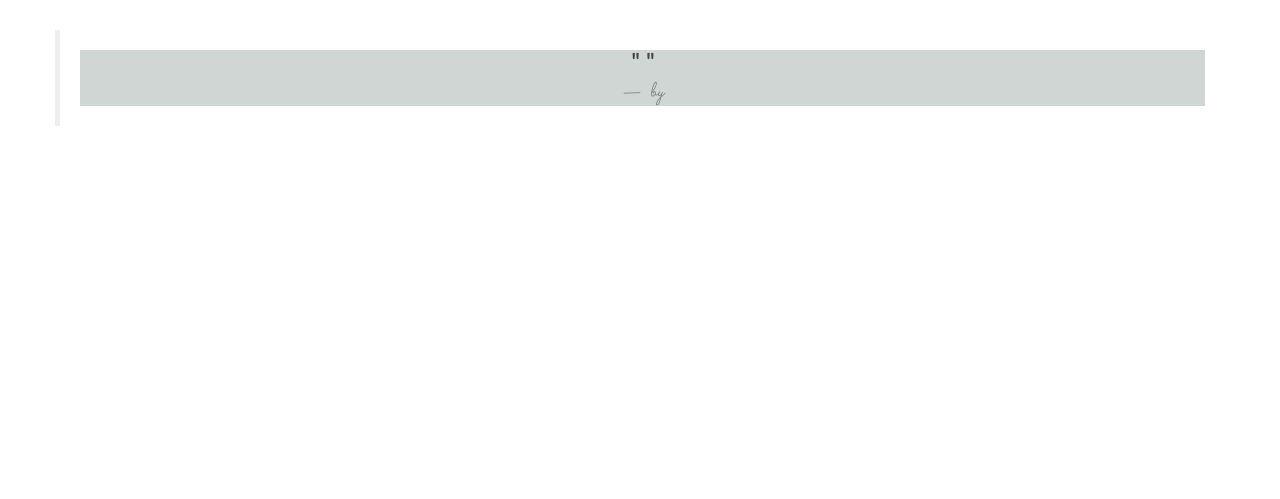
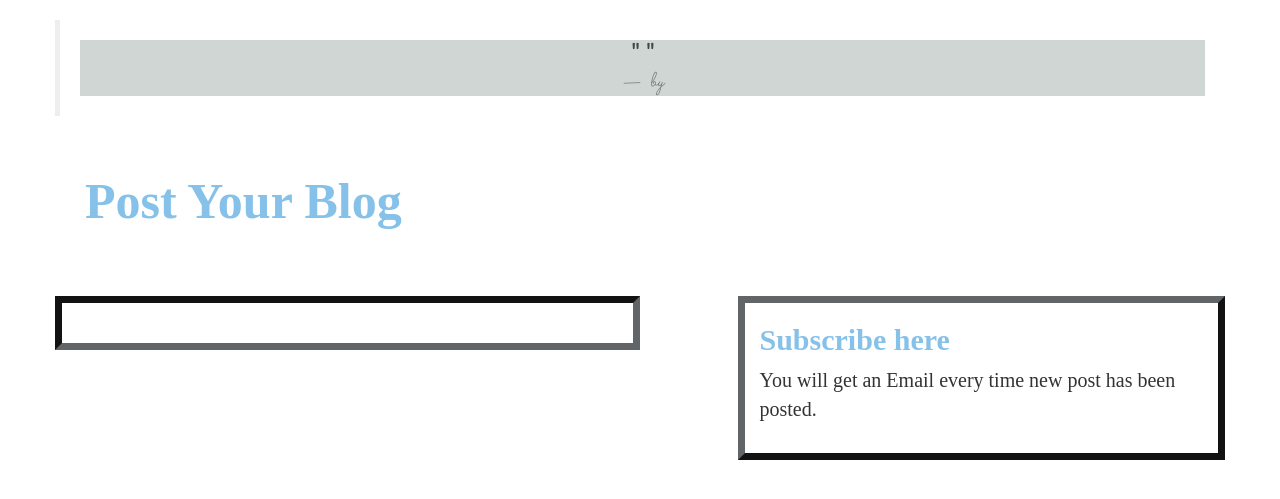
Before and after one commit to VenesaOkuna/Blog, a Python web app: template app/templates/index.html in a window 1280 px wide. Shown: the part 137-636 px from the top of the page. Run offline with Jinja, Linux system fonts and the light colour scheme; the template is opened without the code that fills it, so the values that code supplies are empty; some libraries are stand-ins or nearby versions; some web fonts are replaced.

Commit message:
display blogs

```diff
--- a/app/templates/index.html
+++ b/app/templates/index.html
@@ -11,11 +11,6 @@
 {% endblock %}
 <body>
 {% block content %}
-
-<div class="container">
-    <p></p>
-</div>
-
 <div class="container">
     <div class="row">
         <blockquote class="quotes text-center text-lg">
@@ -24,6 +19,21 @@
         </blockquote>
     </div>
 
+    <br> <br>
+    <a class="navbar-brand" href="blog/new" style="font-family: 'Josefin Slab', serif; font-size: 50px; color: #85C1E9" ><strong> Post Your Blog </strong></a> <br> <br> <br> <br> <br><br>
+    <div class="row">
+    <div class="col-md-6" style="border-style: inset;border-width: 7px; border-color: #626567">
+        {{macro.displayBlogs(blogs)}}  <br><br>
+    </div>
+        <div class="col-md-1"></div>
+        <div class="col-md-5" style="border-style: outset;border-width: 7px; border-color: #626567">
+            <h2 style="font-family: 'Josefin Slab', serif; font-size: 30px; color: #85C1E9"><strong> Subscribe here </strong> </h2>
+            <p style="font-family: 'Josefin Slab', serif; font-size: 20px" >You will get an Email every time new post has been posted.</p>
+        {{wtf.quick_form(subscription_form)}} <br>
+        </div>
+        <!-- <div class="col-md-2"></div> -->
+    </div>
+</div> <br> <br>
 <footer class="page-footer font-small blue">
     <div class="footer-copyright text-center py-3" style="text-align: center; font-family: 'Zen Kurenaido', sans-serif; color:#ffffff; font-size: 30px; "> © 2022 Copyright </div>
 </footer>
```
